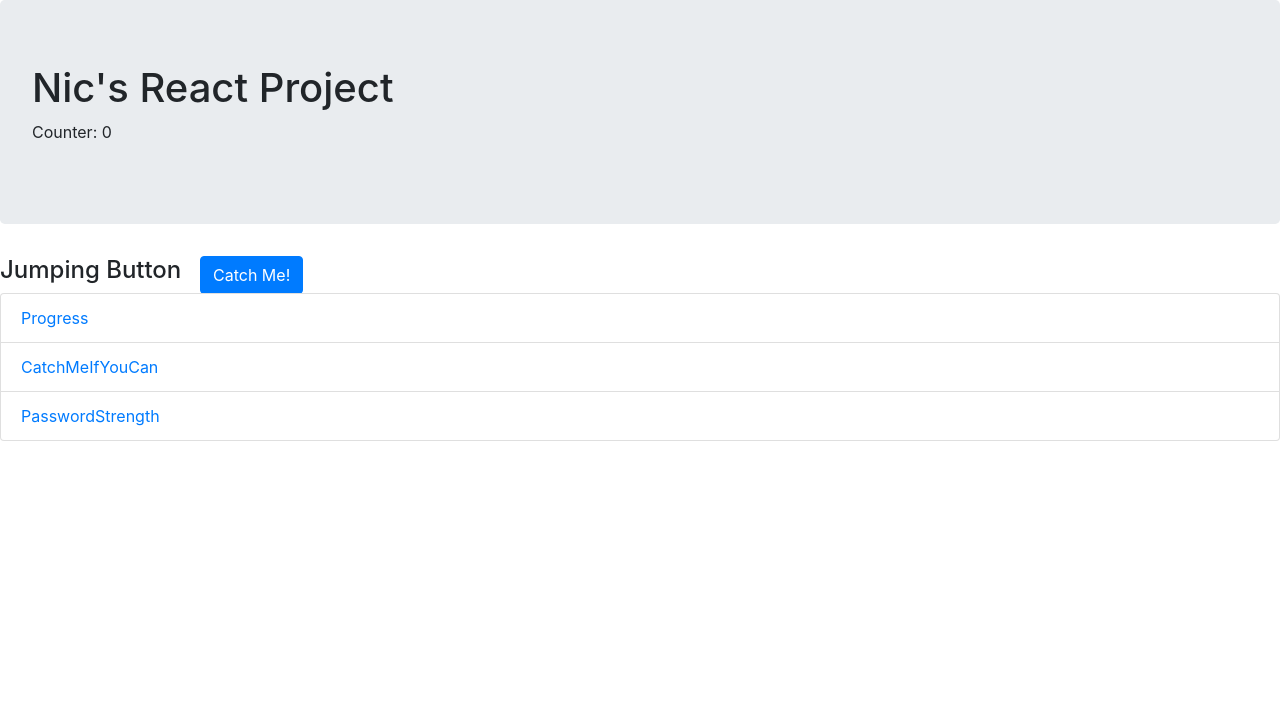
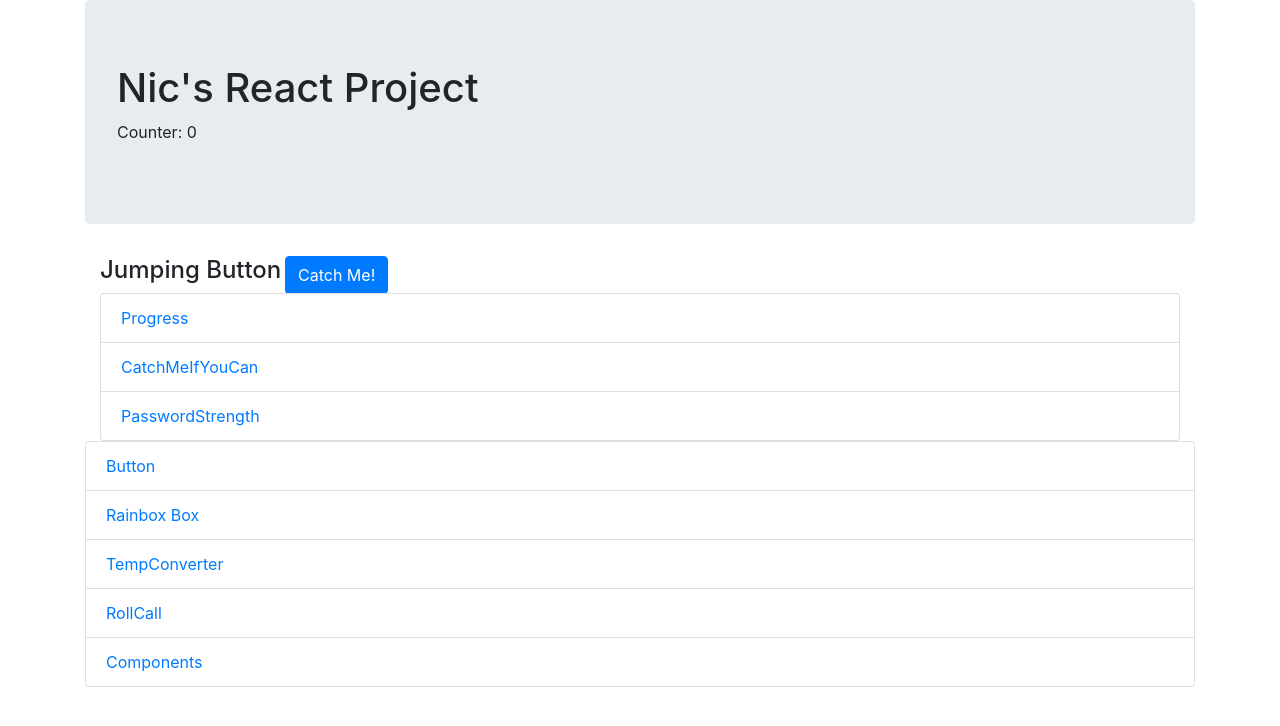
Before and after one commit to NicJr1110/react-nic-app, a React (Create React App) app: page /components/catchmeifyoucan in a window 1280 px wide. Shown: the top 726 px of the page. Built offline with nearby package versions, Linux system fonts and the light colour scheme.

Commit message:
Add containers

```diff
--- a/src/App.js
+++ b/src/App.js
@@ -28,19 +28,19 @@ import PasswordStrength from "./components/PasswordStrength";
 
 const App = () => (         //  the function has a capital as Babbel turns this into a Class later when turning the beneath into JS
   <Router>
-    <>
+    <div className = "container">
       <Header>Nic's React Project</Header>
       <Switch>
         <Route exact path = "/" >
-          <Footer />
+
         </Route>
         <Route exact path = "/tempconverter">
           <TempConverter />
-          <Footer />
+
         </Route>
         <Route exact path = "/buttons" >
           <Clicked />
-          <Footer />
+
         </Route>
         <Route exact path = "/squares" render={ () => (
             <>
@@ -53,7 +53,7 @@ const App = () => (         //  the function has a capital as Babbel turns this
                 "#395967",
               ] }
               />
-              <Footer />
+
             </>
 
           )}
@@ -64,7 +64,7 @@ const App = () => (         //  the function has a capital as Babbel turns this
             <RollCall
             names={ ["Chris", "Betty", "Kit", "Charlotte", "Kristin", "Jae", "Ellie", "Gareth", "Nic", "Mark", "Tom", "Ruth"] }
             />
-            <Footer />
+
           </>
         ) }
         >
@@ -73,12 +73,12 @@ const App = () => (         //  the function has a capital as Babbel turns this
         <Route exact path = "/squares/:colour" render={ ( { match } ) => (
           <Square colour = { match.params.colour }  />
         ) }>
-          <Footer />
+
         </Route>
         <Route exact path = "/steps/:max/:step" render={ ( { match } ) => (
           <StepCounter max={ +match.params.max } step={ +match.params.step } />
         ) } >
-          <Footer />
+
         </Route>
         <Route exact path = "/components"  component = { Components } />
 
@@ -96,13 +96,13 @@ const App = () => (         //  the function has a capital as Babbel turns this
         </Route>
 
         <Route component = { FourOhFour }>
-          <Footer />
+
           </Route>
 
 
       </Switch>
-
-    </>
+      <Footer />
+    </div>
   </Router>
 );
 
--- a/src/Components.js
+++ b/src/Components.js
@@ -3,9 +3,9 @@ import ComponentFooter from './ComponentFooter';
 
 
 const Components = () => (
-    <>
+    <div className = "container">
         <ComponentFooter />
-    </>
+    </div>
 
 
 );
--- a/src/components/CatchMeIfYouCan.js
+++ b/src/components/CatchMeIfYouCan.js
@@ -5,7 +5,7 @@ class CatchMeIfYouCan extends Component{
     constructor(props){
         super(props);
         this.state = {
-            value: 0
+            value: 200
         }
 
         this.handleClick = this.handleClick.bind(this)
@@ -23,13 +23,16 @@ class CatchMeIfYouCan extends Component{
 
         return (
 
-            <div style={ { position:"relative"} }>
+            <div
+                className = "container"
+                style={ { position:"relative"} }
+            >
                 <h4>Jumping Button</h4>
                 <Button
                     style= { {
                         position: "absolute",
-                        top: value,
-                        left:  200
+                        top: 0,
+                        left:  value
                     } }
 
                     onClick={ this.handleClick }
--- a/src/components/PasswordStrength.js
+++ b/src/components/PasswordStrength.js
@@ -48,7 +48,7 @@ class PasswordStrength extends Component {
         let output = this.calcBackground();
         return(
 
-            <Form.Group controlId="formPassword">
+            <Form.Group controlId="formPassword" className = "container">
                 <Form.Label>Password</Form.Label>
                 <Form.Control
                     style = { output }
--- a/src/components/Progress.js
+++ b/src/components/Progress.js
@@ -26,8 +26,8 @@ class Progress extends Component {
     render() {
         let { value } = this.state;
         return(
-            <>
-                <ProgressBar>
+            <div className = "container">
+                <ProgressBar >
                     <ProgressBar striped variant="success" now={ +value } label= { `${value}%` }  animated={true} />
                 </ProgressBar>
                 <br/>
@@ -35,7 +35,7 @@ class Progress extends Component {
                     onClick = { this.handleClick }
                 >Increase 10%</Button>
 
-            </>
+            </div>
         )
     }s
 }
```
